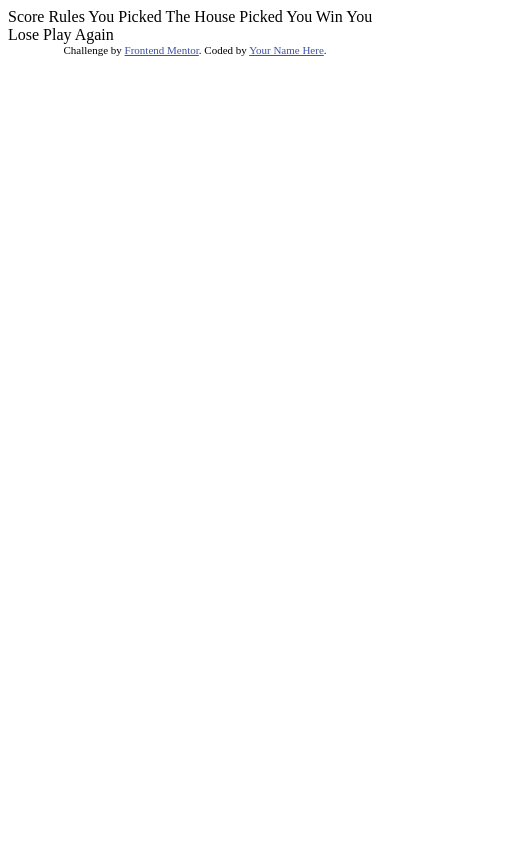
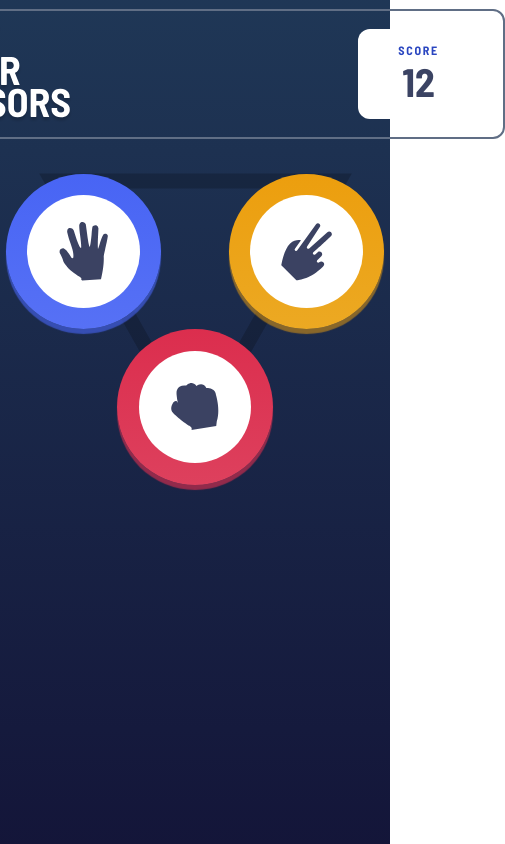
Before and after one commit to Divyajyoti1801/Rock-Paper-and-Scissor, a plain HTML site: page index.html in a window 390 px wide. Shown: the whole page, 505 px wide, since content can reach past the window. Drawn offline with Linux system fonts and the light colour scheme.

Commit message:
Well primary UI almost complete working to make it responsive and robust

```diff
--- a/index.html
+++ b/index.html
@@ -2,36 +2,47 @@
 <html lang="en">
 <head>
   <meta charset="UTF-8">
-  <meta name="viewport" content="width=device-width, initial-scale=1.0"> <!-- displays site properly based on user's device -->
-
+  <meta name="viewport" content="width=device-width, initial-scale=1.0">
   <link rel="icon" type="image/png" sizes="32x32" href="./images/favicon-32x32.png">
-
+  <link rel="stylesheet" href="css/main.css">
   <title>Frontend Mentor | Rock, Paper, Scissors</title>
-
-  Score
-  Rules
-
-  You Picked
-  The House Picked
-
-  You Win
-  You Lose
-
-  Play Again
-
-  <!-- Feel free to remove these styles or customise in your own stylesheet 👍 -->
-  <style>
-    .attribution { font-size: 11px; text-align: center; }
-    .attribution a { color: hsl(228, 45%, 44%); }
-  </style>
 </head>
 <body>
+  <header class="header">
+    <div class="header__banner">
+      <img src="images/logo.svg" alt="Rock, Paper and Scissors" class="header__banner--logo">
+      <div class="header__banner--score-card">
+        <p class="header__banner--score-card--text">SCORE</p>
+        <h2 class="header__banner--score-card--score-num">12</h2>
+      </div>
+    </div>
+  </header>
+  <section class="game">
+    <div class="game__segment-1">
+      <div class="game__segment-1--paper">
+        <div class="game__segment-1--paper--container">
+           <img src="images/icon-paper.svg" alt="Paper Image" class="game__segment-1--paper--container--img">
+        </div>
+      </div>
+      <div class="game__segment-1--scissor">
+        <div class="game__segment-1--scissor--container">
+           <img src="images/icon-scissors.svg" alt="Scissor Image" class="game__segment-1--scissor--container--img">
+        </div>
+      </div>
+    </div>
+    <div class="game__segment-2">
+      <div class="game__segment-2--rock">
+        <div class="game__segment-2--rock--container">
+           <img src="images/icon-rock.svg" alt="Scissor Image" class="game__segment-2--rock--container--img">
+        </div>
+      </div>
+      </div>
+    </div>
+  </section>
+  <footer class="footer">
 
+  </footer>
+  <script src="js/script.js"></script>
 
-
-  <div class="attribution">
-    Challenge by <a href="https://www.frontendmentor.io?ref=challenge" target="_blank">Frontend Mentor</a>.
-    Coded by <a href="#">Your Name Here</a>.
-  </div>
 </body>
 </html>
--- /dev/null
+++ b/sass/_base.scss
@@ -0,0 +1,37 @@
+
+html{
+    font-size: 62.5%;
+
+    @media only screen and (max-width:$bp-nest-hub-max){
+        font-size:60%;
+    }
+    @media only screen and (max-width:$bp-nest-hub){
+        font-size:60%;
+    }
+    @media only screen and (max-width:$bp-tablet-h){
+        font-size:60%;
+    }
+    @media only screen and (max-width:$bp-tablet-v){
+        font-size:54%;
+    }
+    @media only screen and (max-width:$bp-mobile){
+        font-size: 50%;
+    }
+}
+
+*,*::after,*::before{
+    padding: 0;
+    margin: 0;
+    box-sizing: inherit;
+}
+
+body{
+    box-sizing: border-box;
+    font-size: $font-size-rg;
+    font-weight: $font-weight-rg;
+    font-family: $font-family;
+    background-image: $color-background;
+    background-size: cover;
+    background-repeat: no-repeat;
+    height: 100vh;
+}
--- /dev/null
+++ b/sass/_footer.scss
@@ -0,0 +1,3 @@
+.footer{
+
+}
--- /dev/null
+++ b/sass/_game.scss
@@ -0,0 +1,61 @@
+.game{
+    @include flexfunction(column,center,center);
+    background-image: url(../images/bg-triangle.svg);
+    background-repeat: no-repeat;
+    background-position: center;
+    padding-top:4rem;
+    &__segment-1{
+        @include flexfunction(row,center,center);
+        width: 100%;
+        &--paper{
+            height: 18rem;
+            width: 18rem;
+            border-radius: 100%;
+            background:$color-paper-gradient;
+            margin-right: 7.8rem;
+            @include flexfunction(row,center,center);
+            box-shadow: 0px 5px 1px $color-paper;
+            &--container{
+                height: 13rem;
+                width: 13rem;
+                border-radius:100%;
+                background-color:white;
+                @include flexfunction(row,center,center);
+            }
+        }
+        &--scissor{
+            height: 18rem;
+            width: 18rem;
+            background: $color-scissor-gradient;
+            border-radius: 100%;
+            box-shadow: 0px 5px 1px $color-scissor;
+            @include flexfunction(row,center,center);
+            &--container{
+                height: 13rem;
+                width: 13rem;
+                border-radius:100%;
+                background-color:white;
+                @include flexfunction(row,center,center);
+            }
+        }
+    }
+    &__segment-2{
+        @include flexfunction(row,center,center);
+        width: 100%;
+        &--rock{
+            height: 18rem;
+            width: 18rem;
+            background:$color-rock-gradient;
+            border-radius: 100%;
+            box-shadow: 0px 5px 1px $color-rock;
+            @include flexfunction(row,center,center);
+            &--container{
+                height: 13rem;
+                width: 13rem;
+                border-radius:100%;
+                background-color:white;
+                @include flexfunction(row,center,center);
+            }
+        }
+    }
+}
--- /dev/null
+++ b/sass/_header.scss
@@ -0,0 +1,36 @@
+.header{
+    width: 100%;
+    @include flexfunction(row,center,center);
+
+    &__banner{
+        margin-top: 1rem;
+        padding: 1.6rem 2.8rem;
+        border: 2px solid $color-header-outline;
+        border-radius: $border-radius;
+        background: transparent;
+        @include flexfunction(row,center,center);
+        &--logo{
+            margin-right: 33rem;
+        }
+        &--score-card{
+            @include flexfunction(column,center,center);
+            background: white;
+            padding: 1.6rem 4.6rem;
+            border-radius: $border-radius;
+            &--text{
+                font-size: $font-size-sm;
+                letter-spacing: 0.2rem;
+                font-weight: $font-weight-xl;
+                color: $color-score-text;
+            }
+            &--score-num{
+                font-size: $font-size-xl;
+                font-weight: $font-weight-xl;
+                color: $color-dark-text;
+
+            }
+        }
+    }
+
+
+}
--- /dev/null
+++ b/sass/_variables.scss
@@ -0,0 +1,44 @@
+
+//Layout:
+$bp-mobile:23.4375em;
+$bp-tablet-v: 51.25em;
+$bp-tablet-h: 73.75em;
+$bp-nest-hub: 64em;
+$bp-nest-hub-max: 80em;
+
+
+//Primary Color
+$color-scissor-gradient: linear-gradient(hsl(39, 89%, 49%),hsl(40, 84%, 53%));
+$color-scissor: hsla(39, 89%, 49%, 0.527);
+$color-paper-gradient: linear-gradient(hsl(230, 89%, 62%),hsl(230, 89%, 65%));
+$color-paper:hsla(230, 89%, 62%, 0.616);
+$color-rock-gradient: linear-gradient(hsl(349, 71%, 52%),hsl(349, 70%, 56%));
+$color-rock:hsla(349, 71%, 52%, 0.623);
+$color-cyan: linear-gradient(hsl(189, 59%, 53%),hsl(189, 58%, 57%));
+
+//Neutral Color
+$color-dark-text: hsl(229, 25%, 31%);
+$color-score-text: hsl(229, 64%, 46%);
+$color-header-outline: hsl(217, 16%, 45%);
+
+//Background Color:
+$color-background: linear-gradient(hsl(214, 47%, 23%),hsl(237, 49%, 15%));
+
+
+//Font Styling
+$font-family:'Barlow Semi Condensed', sans-serif;
+$font-size-rg: 1.8rem;
+$font-size-xl: 4.6rem;
+$font-size-sm: 1.4rem;
+$font-weight-rg: 600;
+$font-weight-xl: 700;
+$border-radius: 12px;
+
+//Mixins
+
+@mixin flexfunction($direction,$justify,$align){
+    display: flex;
+    flex-direction: $direction;
+    justify-content: $justify;
+    align-items: $align;
+}
--- /dev/null
+++ b/sass/main.scss
@@ -0,0 +1,6 @@
+@import url('https://fonts.googleapis.com/css2?family=Barlow+Semi+Condensed:wght@600;700&display=swap');
+@import 'variables';
+@import 'base';
+@import 'header';
+@import 'game';
+@import 'footer';
```
Also changed, not shown: style-guide.md (+1 -1 lines), css/main.css (added), js/script.js (added), 1 other file.
